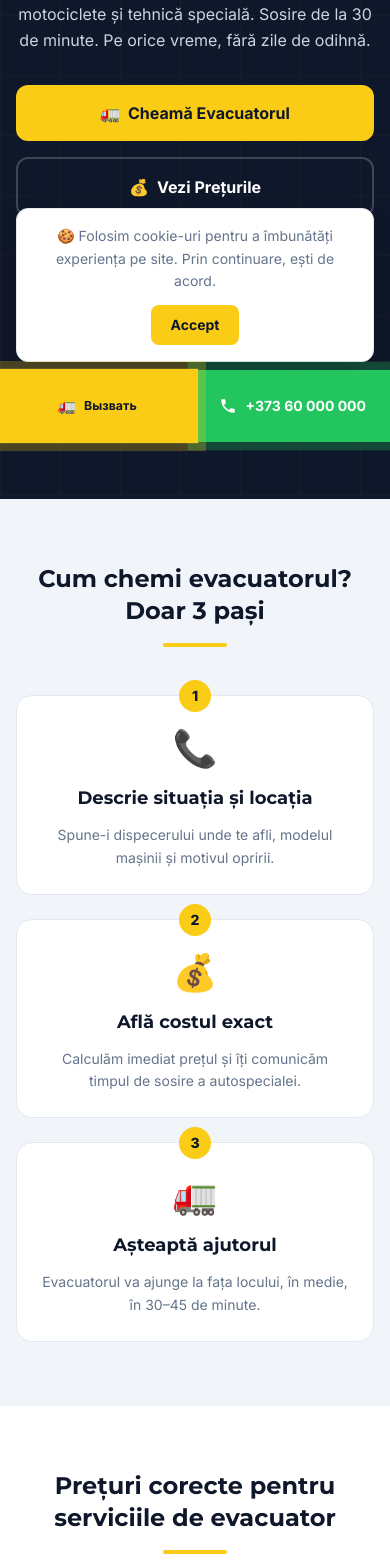
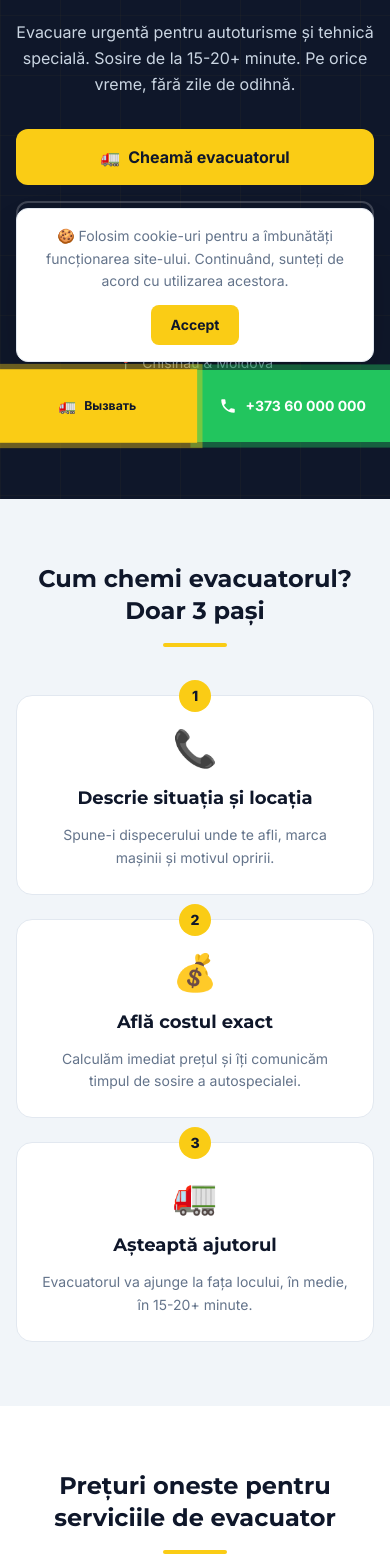
Before and after one commit to rocolusso/evacuator-service-project, a Next.js app: page / in a window 390 px wide. Shown: the part 402-1968 px from the top of the page. Built offline with nearby package versions, Linux system fonts and the light colour scheme; no server answers.

Commit message:
updated main commertial text translations content

```diff
--- a/src/components/sections/HeroSection.tsx
+++ b/src/components/sections/HeroSection.tsx
@@ -1,4 +1,5 @@
 import type { Locale } from '@/types';
+import Link from "next/link";
 
 interface HeroSectionProps {
   t: Locale;
@@ -40,6 +41,9 @@ export default function HeroSection({ t }: HeroSectionProps) {
 
       <div className='relative z-10 container mx-auto px-4 py-20 md:py-28 lg:py-32 text-center'>
         {/* Badge */}
+        <div className={'mb-10'}>
+          <Link href={'/'} className={'font-bold text-5xl text-white'}>VEZU.MD</Link>
+        </div>
         <div className='inline-flex items-center gap-2 mb-6'>
           <span
             className='w-2.5 h-2.5 rounded-full bg-green-400 animate-pulse'
@@ -86,7 +90,7 @@ export default function HeroSection({ t }: HeroSectionProps) {
         <div className='mt-12 flex flex-wrap justify-center gap-6 text-slate-400 text-sm'>
           <span className='flex items-center gap-2'>
             <span aria-hidden='true'>⚡</span>
-            30–45 min
+            15–20+ min
           </span>
           <span className='flex items-center gap-2'>
             <span aria-hidden='true'>🛡️</span>
--- a/src/components/sections/PricingSection.tsx
+++ b/src/components/sections/PricingSection.tsx
@@ -32,7 +32,7 @@ export default function PricingSection({ t }: PricingSectionProps) {
           {pricing.desc}
         </p>
 
-        <div className='grid grid-cols-1 sm:grid-cols-2 lg:grid-cols-4 gap-4 md:gap-6 max-w-6xl mx-auto mb-20'>
+        <div className='grid grid-cols-1 sm:grid-cols-2 lg:grid-cols-3 gap-4 md:gap-6 max-w-6xl mx-auto mb-20'>
           {pricing.items.map((item, idx) => (
             <article
               key={idx}
@@ -84,7 +84,7 @@ export default function PricingSection({ t }: PricingSectionProps) {
 
         <div className='w-16 h-1 rounded-full mx-auto mb-12' style={{ background: 'var(--accent)' }} />
 
-        <div className='grid grid-cols-1 sm:grid-cols-3 gap-4 md:gap-6 max-w-4xl mx-auto'>
+        <div className='grid grid-cols-1 sm:grid-cols-2 gap-4 md:gap-6 max-w-4xl mx-auto'>
           {services.items.map((service, idx) => (
             <article
               key={idx}
--- a/src/locales/ro.ts
+++ b/src/locales/ro.ts
@@ -4,24 +4,24 @@ const ro: Locale = {
   meta: {
     title: 'Evacuator Chisinau 24/7 | Intervenție rapidă de la 400 MDL',
     description:
-      'Evacuator auto în Chișinău și toată Moldova. Sosire în 30 de minute. Tractări auto, moto și tehnică specială până la 15 tone. Prețuri oneste, fără costuri ascunse.',
+        'Evacuator auto din Chișinău și toată Moldova. Sosire în 15-20+ de minute. Tractări auto, moto și tehnică specială până la 15 tone. Prețuri oneste, fără costuri ascunse.',
     ogTitle: 'Evacuator Chisinau 24/7 — Asistență Rutieră Urgentă',
     ogDescription:
-      'Ai rămas pe traseu? Cheamă evacuatorul în Chișinău. Ajungem în 30 min, lucrăm non-stop. Transportăm orice, de la autoturisme la utilaje speciale.',
+        'Ai rămas pe traseu? Cheamă evacuatorul în Chișinău. Ajungem în 15-20+ minute, lucrăm non-stop. Transportăm orice, de la autoturisme la utilaje speciale.',
   },
   hero: {
     h1: 'Evacuator în Chișinău și toată Moldova 24/7',
     subtitle:
-      'Evacuare urgentă pentru autoturisme, motociclete și tehnică specială. Sosire de la 30 de minute. Pe orice vreme, fără zile de odihnă.',
-    ctaCall: 'Cheamă Evacuatorul',
-    ctaPrice: 'Vezi Prețurile',
-    badge: '24/7 Non-Stop',
+        'Evacuare urgentă pentru autoturisme și tehnică specială. Sosire de la 15-20+ minute. Pe orice vreme, fără zile de odihnă.',
+    ctaCall: 'Cheamă evacuatorul',
+    ctaPrice: 'Află prețurile',
+    badge: '24/7 Fără zile de odihnă',
   },
   advantages: {
     h2: 'Cum chemi evacuatorul? Doar 3 pași',
     step1: {
       title: 'Descrie situația și locația',
-      desc: 'Spune-i dispecerului unde te afli, modelul mașinii și motivul opririi.',
+      desc: 'Spune-i dispecerului unde te afli, marca mașinii și motivul opririi.',
     },
     step2: {
       title: 'Află costul exact',
@@ -29,19 +29,19 @@ const ro: Locale = {
     },
     step3: {
       title: 'Așteaptă ajutorul',
-      desc: 'Evacuatorul va ajunge la fața locului, în medie, în 30–45 de minute.',
+      desc: 'Evacuatorul va ajunge la fața locului, în medie, în 15-20+ minute.',
     },
   },
   pricing: {
-    h2: 'Prețuri corecte pentru serviciile de evacuator',
-    desc: 'Costul final depinde de distanță, tipul vehiculului și complexitatea încărcării (ex: roți blocate). Fără comisioane ascunse — comunicăm prețul înainte de a porni spre tine.',
+    h2: 'Prețuri oneste pentru serviciile de evacuator',
+    desc: 'Costul final depinde de distanță, tipul vehiculului și complexitatea încărcării (ex: roți blocate). Fără comisioane ascunse — comunicăm prețul înainte de plecare.',
     items: [
-      {
-        title: 'Motociclete, ATV-uri',
-        price: 'de la 400 MDL',
-        per: '+ 10 MDL/km',
-        icon: '🏍️',
-      },
+      // {
+      //   title: 'Motociclete, ATV-uri',
+      //   price: 'de la 400 MDL',
+      //   per: '+ 10 MDL/km',
+      //   icon: '🏍️',
+      // },
       {
         title: 'Sedan, Hatchback până la 2t',
         price: 'de la 450 MDL',
@@ -63,21 +63,21 @@ const ro: Locale = {
     ],
   },
   services: {
-    h2: 'Mai mult decât evacuare: asistență rutieră',
+    h2: 'Nu doar evacuare: asistență rutieră',
     items: [
       {
         title: 'Evacuator cu manipulator',
-        desc: 'Pentru mașini derapate în șanț sau cu roțile blocate.',
+        desc: 'Pentru mașini în șanț sau cu roțile blocate.',
         icon: '🔧',
       },
-      {
-        title: 'Livrare combustibil',
-        desc: 'Aducem benzină sau motorină direct pe traseu.',
-        icon: '⛽',
-      },
+      // {
+      //   title: 'Livrare combustibil',
+      //   desc: 'Aducem benzină sau motorină direct pe traseu.',
+      //   icon: '⛽',
+      // },
       {
         title: 'Pornire motor (curent)',
-        desc: 'Pornire sigură a bateriei descărcate cu booster 12V/24V.',
+        desc: 'Pornire sigură a motorului cu booster 12V/24V.',
         icon: '🔋',
       },
     ],
@@ -87,44 +87,44 @@ const ro: Locale = {
     items: [
       {
         q: 'Cât costă chemarea unui evacuator în Chișinău?',
-        a: 'Prețul de pornire este de la 400 MDL pentru motociclete și de la 450 MDL pentru autoturisme. Costul final depinde de distanță și complexitatea încărcării. Comunicăm prețul exact înainte de a porni.',
+        a: 'Prețul de pornire este de la 450 MDL pentru autoturisme. Costul final depinde de distanță și complexitatea încărcării. Comunicăm prețul exact înainte de plecare.',
       },
       {
         q: 'Cât de repede vine evacuatorul?',
-        a: 'Timpul mediu de sosire în Chișinău este de 30–45 de minute. Datorită distribuirii corecte a autospecialelor pe sectoare (Botanica, Centru, Rîșcani, Buiucani, Ciocana), minimizăm timpul de așteptare.',
+        a: 'Timpul mediu de sosire în Chișinău este de 15-20+ minute. Datorită distribuirii corecte a autospecialelor pe sectoare (Botanica, Centru, Rîșcani, Buiucani, Ciocana), timpul de așteptare este minim.',
       },
       {
         q: 'Lucrați noaptea și în weekenduri?',
-        a: 'Da, serviciul nostru funcționează non-stop, 24/7, 365 de zile pe an. Fără zile de odihnă, fără excepții.',
+        a: 'Da, serviciul nostru funcționează non-stop, 24/7, 365 de zile pe an. Fără zile de odihnă și sărbători.',
       },
       {
         q: 'Ce tipuri de vehicule transportați?',
-        a: 'Transportăm autoturisme, SUV-uri, microbuze, motociclete, ATV-uri și tehnică specială cu greutatea de până la 15 tone. Inclusiv mașini cu roțile blocate sau derapate în șanț.',
+        a: 'Transportăm autoturisme, SUV-uri, microbuze, ATV-uri și tehnică specială cu greutatea de până la 15 tone. Inclusiv mașini cu roțile blocate sau în șanț.',
       },
       {
         q: 'Acceptați plata fără numerar?',
-        a: 'Da, acceptăm plata în numerar și prin transfer bancar. Prețul se stabilește înainte de prestarea serviciului, fără comisioane ascunse.',
+        a: 'Da, acceptăm plata în numerar și prin transfer bancar. Prețul se fixează înainte de prestarea serviciului, fără plăți ascunse.',
       },
     ],
   },
   seo: {
     h2: 'Evacuator profesional în Chișinău: asistență rutieră de încredere 24/7',
     text1:
-      'Defecțiunea mașinii sau un accident rutier se întâmplă mereu la momentul nepotrivit. Serviciul nostru oferă evacuare auto în Chișinău, precum și transport interurban pe întreg teritoriul Republicii Moldova și peste hotare (inclusiv curse în România).',
+        'Defecțiunea mașinii sau un accident rutier se întâmplă mereu la momentul nepotrivit. Serviciul nostru oferă servicii de evacuator în Chișinău, precum și transport interurban al automobilelor pe întreg teritoriul Republicii Moldova.',
     h3_1: 'De ce este important să chemi tehnică specializată verificată?',
     text2:
-      'Noi folosim platforme moderne, trolii și manipulatoare, garantând siguranța totală a vehiculului la încărcare și descărcare. Transportăm: autoturisme, SUV-uri grele, microbuze, motociclete și tehnică specială de până la 15 tone.',
+        'Noi folosim platforme moderne, trolii și manipulatoare, garantând siguranța totală a vehiculului dumneavoastră la încărcare și descărcare. Transportăm: autoturisme, SUV-uri grele, microbuze și tehnică specială de până la 15 tone.',
     h3_2: 'Operativitate și accesibilitate',
     text3:
-      'Serviciul de evacuare auto activează non-stop. Datorită distribuției corecte a autospecialelor pe sectoarele capitalei (Botanica, Centru, Rîșcani, Buiucani, Ciocana), timpul de așteptare este minimizat. Un singur apel îți rezolvă problema chiar acum.',
+        'Serviciul de autoevacuare activează non-stop. Datorită distribuției corecte a autospecialelor pe sectoarele capitalei (Botanica, Centru, Rîșcani, Buiucani, Ciocana), timpul de așteptare se reduce la minimum. Un singur apel vă rezolvă problema chiar acum.',
   },
   footer: {
-    rights: '© 2024 Evacuator Chișinău. Toate drepturile rezervate.',
+    rights: '© 2026 Evacuator Chișinău. Toate drepturile rezervate.',
     phone: '+373 60 000 000',
-    workingHours: 'Non-Stop 24/7',
+    workingHours: 'Fără zile de odihnă 24/7',
   },
   cookie: {
-    message: 'Folosim cookie-uri pentru a îmbunătăți experiența pe site. Prin continuare, ești de acord.',
+    message: 'Folosim cookie-uri pentru a îmbunătăți funcționarea site-ului. Continuând, sunteți de acord cu utilizarea acestora.',
     accept: 'Accept',
   },
   nav: {
@@ -133,13 +133,13 @@ const ro: Locale = {
     phone: '+373 60 000 000',
   },
   form: {
-    title: 'Comandă evacuatorul',
+    title: 'Cheamă evacuatorul',
     namePlaceholder: 'Numele tău',
     phonePlaceholder: '+373 60 000 000',
-    messagePlaceholder: 'Descrie situația (locație, marca mașinii...)',
+    messagePlaceholder: 'Descrie situația (adresa, marca mașinii...)',
     submit: 'Trimite cererea',
     sending: 'Se trimite...',
-    success: 'Cererea a fost trimisă! Vă vom suna în curând.',
+    success: 'Cererea a fost trimisă! Vă vom apela în scurt timp.',
     error: 'Eroare la trimitere. Sunați direct: +373 60 000 000',
     nameError: 'Introduceți numele (minim 2 caractere)',
     phoneError: 'Introduceți un număr de telefon valid',
--- a/src/locales/ru.ts
+++ b/src/locales/ru.ts
@@ -4,15 +4,15 @@ const ru: Locale = {
   meta: {
     title: 'Эвакуатор Кишинев 24/7 | Быстрая подача от 400 лей',
     description:
-      'Вызов эвакуатора в Кишиневе и по всей Молдове. Подача за 30 минут. Эвакуация авто, мотоциклов и спецтехники до 15 тонн. Честные цены без скрытых доплат.',
+      'Вызов эвакуатора в Кишиневе и по всей Молдове. Подача за 15-20+ минут. Эвакуация авто, мотоциклов и спецтехники до 15 тонн. Честные цены без скрытых доплат.',
     ogTitle: 'Эвакуатор Кишинев 24/7 — Срочная автопомощь',
     ogDescription:
-      'Застряли на дороге? Вызовите эвакуатор в Кишиневе. Подача от 30 минут, работаем круглосуточно, любые авто от малолитражек до спецтехники.',
+      'Застряли на дороге? Вызовите эвакуатор в Кишиневе. Подача от 15-20 минут, работаем круглосуточно, любые авто от малолитражек до спецтехники.',
   },
   hero: {
     h1: 'Эвакуатор в Кишиневе и по всей Молдове 24/7',
     subtitle:
-      'Срочная эвакуация авто, мотоциклов и спецтехники. Подача от 30 минут. В любую погоду, без выходных.',
+      'Срочная эвакуация авто и спецтехники. Подача от 15-20 минут. В любую погоду, без выходных.',
     ctaCall: 'Вызвать эвакуатор',
     ctaPrice: 'Узнать цены',
     badge: '24/7 Без выходных',
@@ -29,19 +29,19 @@ const ru: Locale = {
     },
     step3: {
       title: 'Ожидайте помощь',
-      desc: 'Эвакуатор прибудет на место в среднем за 30–45 минут.',
+      desc: 'Эвакуатор прибудет на место в среднем за 15-20+ минут.',
     },
   },
   pricing: {
     h2: 'Честные цены на услуги эвакуатора',
     desc: 'Итоговая стоимость зависит от расстояния, типа автомобиля и сложности погрузки (например, заблокированные колеса). Никаких скрытых комиссий — цену называем до выезда.',
     items: [
-      {
-        title: 'Мотоциклы, квадроциклы',
-        price: 'от 400 лей',
-        per: '+ 10 лей/км',
-        icon: '🏍️',
-      },
+      // {
+      //   title: 'Мотоциклы, квадроциклы',
+      //   price: 'от 400 лей',
+      //   per: '+ 10 лей/км',
+      //   icon: '🏍️',
+      // },
       {
         title: 'Седаны, хэтчбеки до 2т',
         price: 'от 450 лей',
@@ -70,11 +70,11 @@ const ru: Locale = {
         desc: 'Для авто в кювете или с заблокированными колесами.',
         icon: '🔧',
       },
-      {
-        title: 'Доставка топлива',
-        desc: 'Привезем бензин или дизель прямо на трассу.',
-        icon: '⛽',
-      },
+      // {
+      //   title: 'Доставка топлива',
+      //   desc: 'Привезем бензин или дизель прямо на трассу.',
+      //   icon: '⛽',
+      // },
       {
         title: 'Прикуривание аккумулятора',
         desc: 'Безопасный запуск двигателя бустером 12V/24V.',
@@ -87,11 +87,11 @@ const ru: Locale = {
     items: [
       {
         q: 'Сколько стоит вызов эвакуатора в Кишиневе?',
-        a: 'Стартовая цена — от 400 лей для мотоциклов и от 450 лей для легковых авто. Итоговая стоимость зависит от расстояния и сложности погрузки. Цену называем точно до выезда.',
+        a: 'Стартовая цена —  от 450 лей для легковых авто. Итоговая стоимость зависит от расстояния и сложности погрузки. Цену называем точно до выезда.',
       },
       {
         q: 'Как быстро приедет эвакуатор?',
-        a: 'Среднее время подачи по Кишиневу — 30–45 минут. Благодаря грамотному распределению техники по секторам (Ботаника, Центр, Рышкановка, Буюканы, Чеканы) время ожидания минимально.',
+        a: 'Среднее время подачи по Кишиневу — 15-20+ минут. Благодаря грамотному распределению техники по секторам (Ботаника, Центр, Рышкановка, Буюканы, Чеканы) время ожидания минимально.',
       },
       {
         q: 'Работаете ли вы ночью и в выходные?',
@@ -99,7 +99,7 @@ const ru: Locale = {
       },
       {
         q: 'Какие автомобили вы перевозите?',
-        a: 'Перевозим легковые авто, SUV, микроавтобусы, мотоциклы, квадроциклы и спецтехнику весом до 15 тонн. В том числе авто с заблокированными колесами или в кювете.',
+        a: 'Перевозим легковые авто, SUV, микроавтобусы, квадроциклы и спецтехнику весом до 15 тонн. В том числе авто с заблокированными колесами или в кювете.',
       },
       {
         q: 'Принимаете ли вы безналичную оплату?',
@@ -110,16 +110,16 @@ const ru: Locale = {
   seo: {
     h2: 'Профессиональный эвакуатор в Кишиневе: надежная автопомощь 24/7',
     text1:
-      'Поломка автомобиля или дорожно-транспортное происшествие всегда происходят не вовремя. Наша служба предоставляет услуги эвакуатора в Кишиневе, а также осуществляет междугороднюю транспортировку автомобилей по всей территории Республики Молдова и за границу (включая рейсы в Румынию).',
+      'Поломка автомобиля или дорожно-транспортное происшествие всегда происходят не вовремя. Наша служба предоставляет услуги эвакуатора в Кишиневе, а также осуществляет междугороднюю транспортировку автомобилей по всей территории Республики Молдова.',
     h3_1: 'Почему важно вызывать проверенную спецтехнику?',
     text2:
-      'Мы используем современные платформы, лебедки и манипуляторы, гарантируя полную безопасность вашего транспортного средства при погрузке и разгрузке. Мы перевозим: легковые авто, тяжелые внедорожники, микроавтобусы, мотоциклы и спецтехнику до 15 тонн.',
+      'Мы используем современные платформы, лебедки и манипуляторы, гарантируя полную безопасность вашего транспортного средства при погрузке и разгрузке. Мы перевозим: легковые авто, тяжелые внедорожники, микроавтобусы и спецтехнику до 15 тонн.',
     h3_2: 'Оперативность и доступность',
     text3:
       'Служба автоэвакуации работает круглосуточно. Благодаря грамотному распределению спецтехники по секторам столицы (Ботаника, Центр, Рышкановка, Буюканы, Чеканы), время ожидания сводится к минимуму. Один звонок решит вашу проблему прямо сейчас.',
   },
   footer: {
-    rights: '© 2024 Эвакуатор Кишинев. Все права защищены.',
+    rights: '© 2026 Эвакуатор Кишинев. Все права защищены.',
     phone: '+373 60 000 000',
     workingHours: 'Без выходных 24/7',
   },
```
